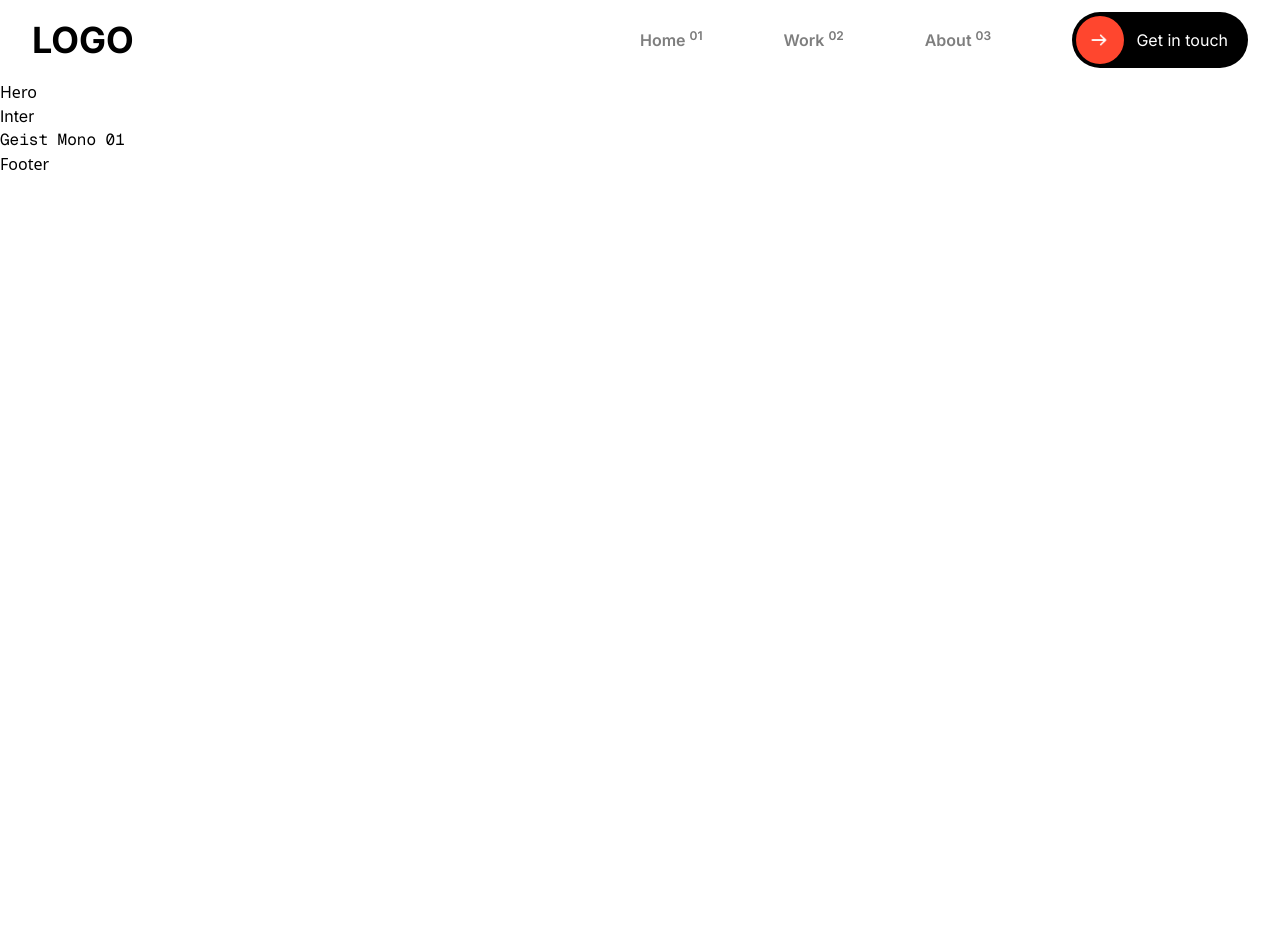
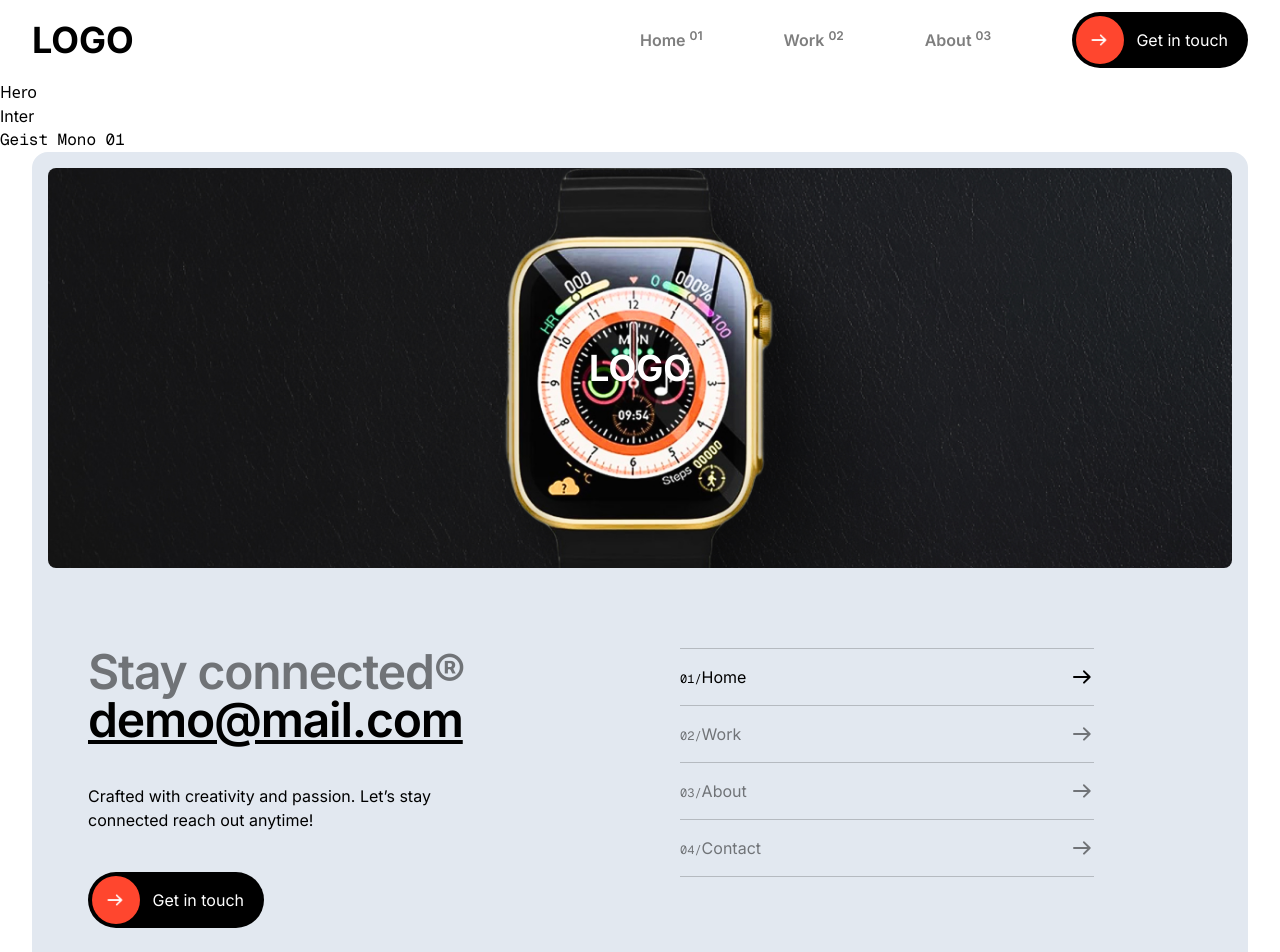
Before and after one commit to shah911/ahmar-last-project, a Next.js app: page / in a window 1280 px wide. Shown: the top 952 px of the page. Before the commit the page ends 800 px from the top, so only its background shows below. Built offline with nearby package versions, Linux system fonts and the light colour scheme.

Commit message:
footer in progress

```diff
--- a/src/components/Footer.tsx
+++ b/src/components/Footer.tsx
@@ -1,7 +1,122 @@
-import React from "react";
+import Image from "next/image";
+import Link from "next/link";
+import CTA from "./CTA";
+import { usePathname } from "next/navigation";
+
+export const links = [
+  {
+    title: "home",
+    url: "/",
+  },
+  {
+    title: "work",
+    url: "/work",
+  },
+  {
+    title: "about",
+    url: "/about",
+  },
+  {
+    title: "contact",
+    url: "/contact",
+  },
+];
 
 function Footer() {
-  return <div>Footer</div>;
+  const pathname = usePathname();
+  return (
+    <div className="w-[95%] mx-auto font-inter">
+      <div className="bg-slate-200 rounded-2xl p-4">
+        <div className="relative h-100 w-full flex items-center justify-center">
+          <span className="font-bold text-4xl absolute z-10 text-white">
+            LOGO
+          </span>
+          <Image
+            src="/demo.jpg"
+            alt="demo"
+            fill
+            className="object-cover rounded-lg"
+          />
+        </div>
+        {/* section 2 */}
+        <div className="w-full my-20 flex flex-col lg:flex-row">
+          <div className="flex-1 flex flex-col lg:px-10">
+            <h3 className="opacity-50 font-semibold text-3xl lg:text-5xl tracking-tight">
+              Stay connected®
+            </h3>
+            <Link
+              className="font-semibold text-3xl lg:text-5xl underline tracking-tight"
+              href="mailto:demo@mail.com"
+            >
+              demo@mail.com
+            </Link>
+            <p className="my-10 lg:w-[75%]">
+              {
+                "Crafted with creativity and passion. Let’s stay connected reach out anytime!"
+              }
+            </p>
+            <Link href="/contact">
+              <CTA />
+            </Link>
+          </div>
+          <div className="flex-1 flex flex-col my-10 md:my-0">
+            <hr className="h-px opacity-20 lg:w-[75%]" />
+            {links.map((link, i) => (
+              <div key={i} className="flex flex-col">
+                <Link
+                  href={link.url}
+                  className={`capitalize flex items-center lg:w-[75%] justify-between py-4 hover:opacity-100 transition-opacity duration-500 ${pathname === link.url ? "opacity-100" : "opacity-50"}`}
+                >
+                  <div>
+                    <span className="font-geist-mono text-xs">
+                      {"0" + (i + 1)}/
+                    </span>
+                    {link.title}
+                  </div>
+                  <svg
+                    xmlns="http://www.w3.org/2000/svg"
+                    width="24"
+                    height="24"
+                    viewBox="0 0 24 24"
+                  >
+                    <title>arrow_right_line</title>
+                    <g id="arrow_right_line" fill="none" fillRule="nonzero">
+                      <path d="M24 0v24H0V0h24ZM12.593 23.258l-.011.002-.071.035-.02.004-.014-.004-.071-.035c-.01-.004-.019-.001-.024.005l-.004.01-.017.428.005.02.01.013.104.074.015.004.012-.004.104-.074.012-.016.004-.017-.017-.427c-.002-.01-.009-.017-.017-.018Zm.265-.113-.013.002-.185.093-.01.01-.003.011.018.43.005.012.008.007.201.093c.012.004.023 0 .029-.008l.004-.014-.034-.614c-.003-.012-.01-.02-.02-.022Zm-.715.002a.023.023 0 0 0-.027.006l-.006.014-.034.614c0 .012.007.02.017.024l.015-.002.201-.093.01-.008.004-.011.017-.43-.003-.012-.01-.01-.184-.092Z" />
+                      <path
+                        fill="#000000FF"
+                        d="m14.707 5.636 5.657 5.657a1 1 0 0 1 0 1.414l-5.657 5.657a1 1 0 0 1-1.414-1.414l3.95-3.95H4a1 1 0 1 1 0-2h13.243l-3.95-3.95a1 1 0 1 1 1.414-1.414Z"
+                      />
+                    </g>
+                  </svg>
+                </Link>
+                <hr className="h-px opacity-20 lg:w-[75%]" />
+              </div>
+            ))}
+          </div>
+        </div>
+        {/* section 3 */}
+        <div className="px-10">
+          <hr className="h-px opacity-20" />
+          <div className="flex items-center justify-center">
+            <div className="flex-3">
+              <span className="text-9xl font-bold leading-[100%] tracking-tight">
+                LOGO
+              </span>
+            </div>
+            <div className="flex-1 relative">
+              <Image
+                src="/demo.jpg"
+                alt="demo"
+                fill
+                className="object-cover rounded-lg"
+              />
+            </div>
+          </div>
+          <hr className="h-px opacity-20" />
+        </div>
+      </div>
+    </div>
+  );
 }
 
 export default Footer;
--- a/src/components/Header.tsx
+++ b/src/components/Header.tsx
@@ -21,7 +21,7 @@ export const links = [
 function Header() {
   return (
     <div className="flex items-center justify-center font-inter h-20 w-[95%] mx-auto">
-      <div className="flex-1 z-10">
+      <div className="flex-1 z-99999">
         <Link href="/" className="text-4xl font-bold">
           LOGO
         </Link>
--- a/src/components/Menu.tsx
+++ b/src/components/Menu.tsx
@@ -14,7 +14,7 @@ function Menu() {
         onClick={() => {
           SetIsOpen(!isOpen);
         }}
-        className={`relative h-10 w-10 z-10 flex items-center justify-center ease-in-out duration-200 ${isOpen ? "rotate-45" : "rotate-0"}`}
+        className={`relative h-10 w-10 z-99999 flex items-center justify-center ease-in-out duration-200 ${isOpen ? "rotate-45" : "rotate-0"}`}
       >
         <span className="h-0.5 w-5 bg-black rotate-90 absolute"></span>
         <span className="h-0.5 w-5 bg-black"></span>
@@ -26,7 +26,7 @@ function Menu() {
             initial="initial"
             animate="animate"
             exit="exit"
-            className="bg-[#FF462E] absolute top-0 left-0 w-full"
+            className="bg-[#FF462E] absolute top-0 left-0 w-full z-9999"
           >
             <div className=" mt-20 w-[95%] mx-auto">
               <hr className="border-white h-px opacity-40" />
```
Also changed, not shown: public/demo.jpg (added).
